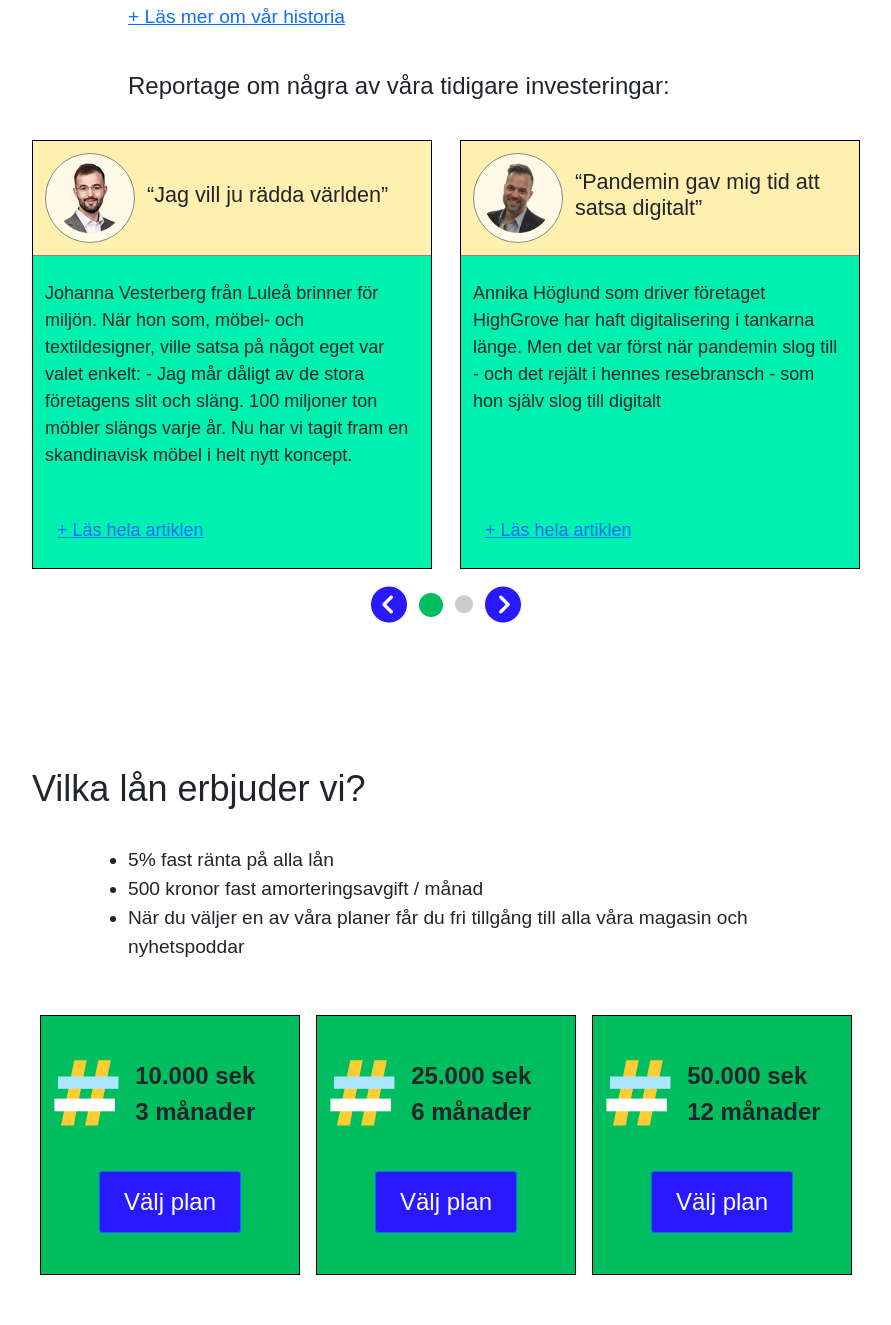
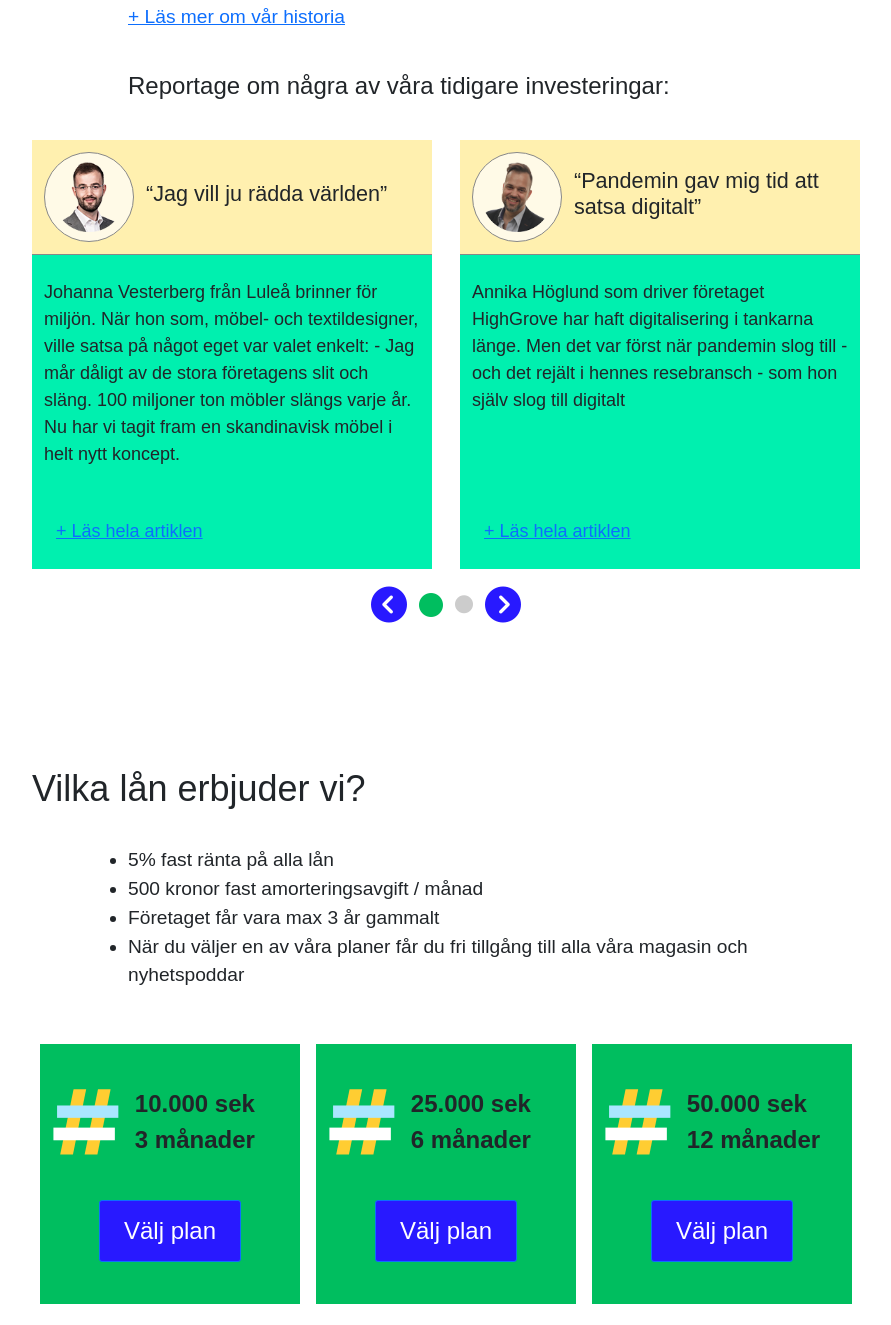
Before and after one commit to Laufox/grafisk-design, a plain HTML site: page index.html in a window 1280 px wide. Shown: the part 2049-3374 px from the top of the page, without its empty margins (194-1085 px from the left). Drawn offline with nearby package versions, Linux system fonts and the light colour scheme; a web font is replaced by a local one.

Commit message:
unborder

```diff
--- a/index.html
+++ b/index.html
@@ -69,6 +69,8 @@
     <img id="hero" src="img/hero.jpg" alt="">
 
     <main>
+
+        <!-- <img class="hero-img" src="img/hero-2.jpg" alt=""> -->
 
         <section id="intro">
 
@@ -226,6 +228,7 @@
             <ul>
                 <li>5% fast ränta på alla lån</li>
                 <li>500 kronor fast amorteringsavgift / månad</li>
+                <li>Företaget får vara max 3 år gammalt</li>
                 <li>När du väljer en av våra planer får du fri tillgång till alla våra magasin och nyhetspoddar</li>
             </ul>
 
--- a/style.css
+++ b/style.css
@@ -155,6 +155,12 @@ main {
     padding: 1rem;
 }
 
+/* .hero-img {
+    position: absolute;
+    top: 100px;
+    /* height: 500px;
+} */
+
 section {
     background-color: white;
     padding: 2rem 1rem;
@@ -235,7 +241,7 @@ section {
 #experience article {
     background-color: var(--primary-aqua);
     margin-bottom: 1.5rem;
-    border: 1px solid black;
+    /* border: 1px solid black; */
     display: flex;
     flex-flow: column;
     min-height: 429px;
@@ -313,7 +319,7 @@ section {
 
 #offers .loan-offer {
     background-color: var(--primary-green);
-    border: 1px solid black;
+    /* border: 1px solid black; */
     padding: 1rem;
     margin: 1.5rem 0;
     margin-left: auto;
```
Also changed, not shown: img/hero-2.jpg (added).
